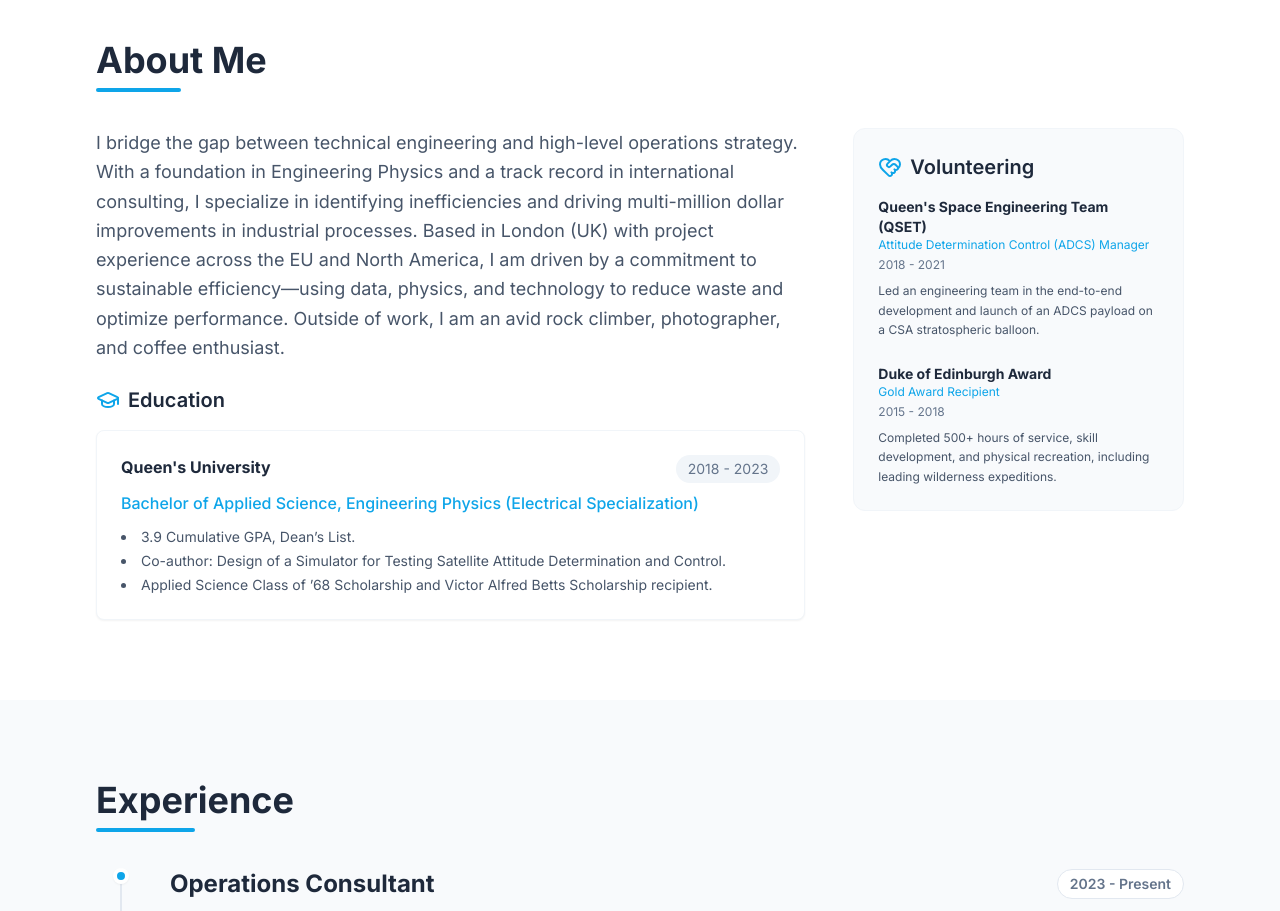
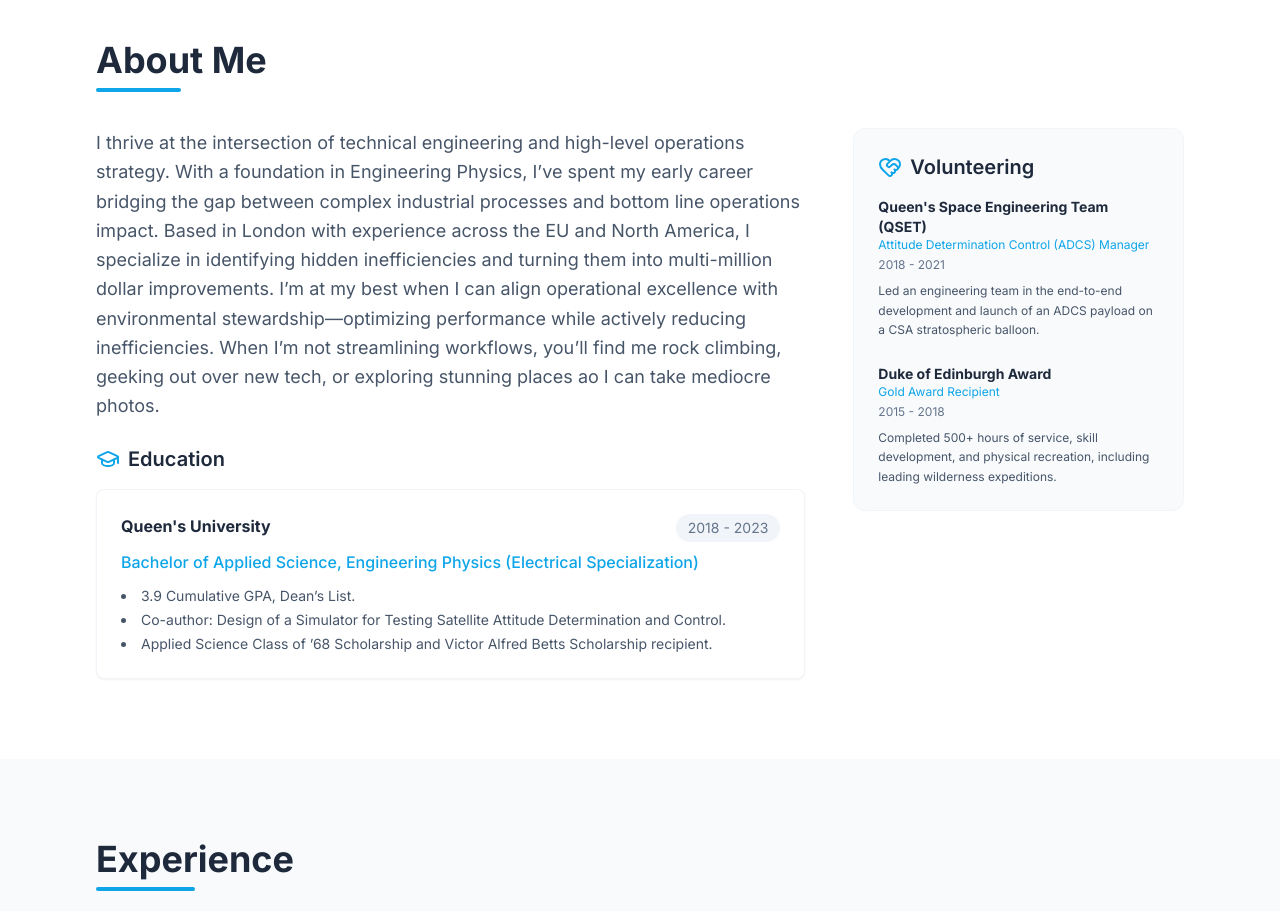
Before and after one commit to Cal-graham/cal-graham, a React (Vite) app: page / in a window 1280 px wide. Shown: the part 840-1751 px from the top of the page. Built offline with nearby package versions, Linux system fonts and the light colour scheme.

Commit message:
Update constants.ts

```diff
--- a/constants.ts
+++ b/constants.ts
@@ -7,7 +7,11 @@ export const SOCIAL_LINKS = {
   portfolio: "https://cal-graham.io"
 };
 
-export const ABOUT_TEXT = `I bridge the gap between technical engineering and high-level operations strategy. With a foundation in Engineering Physics and a track record in international consulting, I specialize in identifying inefficiencies and driving multi-million dollar improvements in industrial processes. Based in London (UK) with project experience across the EU and North America, I am driven by a commitment to sustainable efficiency—using data, physics, and technology to reduce waste and optimize performance. Outside of work, I am an avid rock climber, photographer, and coffee enthusiast.`;
+export const ABOUT_TEXT = `I thrive at the intersection of technical engineering and high-level operations strategy. With a foundation in Engineering Physics, I’ve spent my early career bridging the gap between complex industrial processes and bottom line operations impact.
+
+Based in London with experience across the EU and North America, I specialize in identifying hidden inefficiencies and turning them into multi-million dollar improvements. I’m at my best when I can align operational excellence with environmental stewardship—optimizing performance while actively reducing inefficiencies.
+
+When I’m not streamlining workflows, you’ll find me rock climbing, geeking out over new tech, or exploring stunning places ao I can take mediocre photos.`;
 
 export const EXPERIENCES: ExperienceItem[] = [
   {
```
